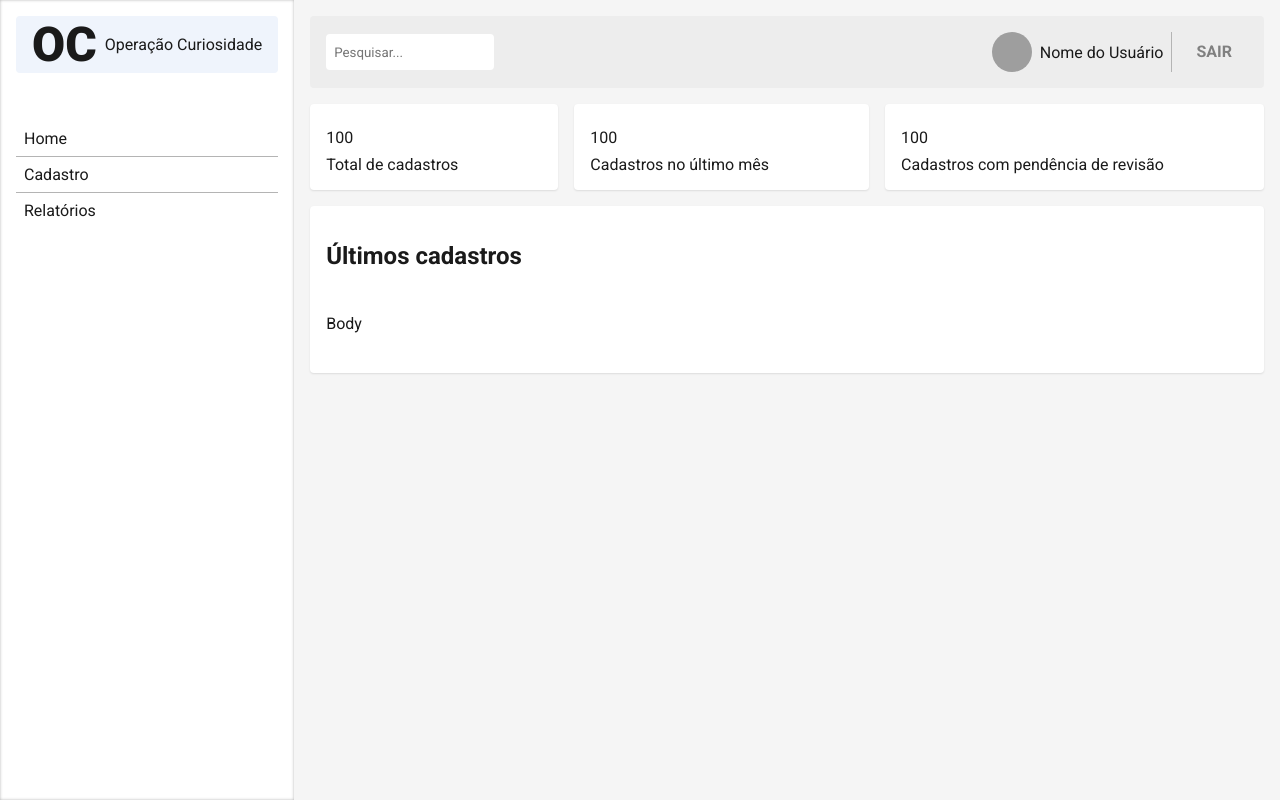
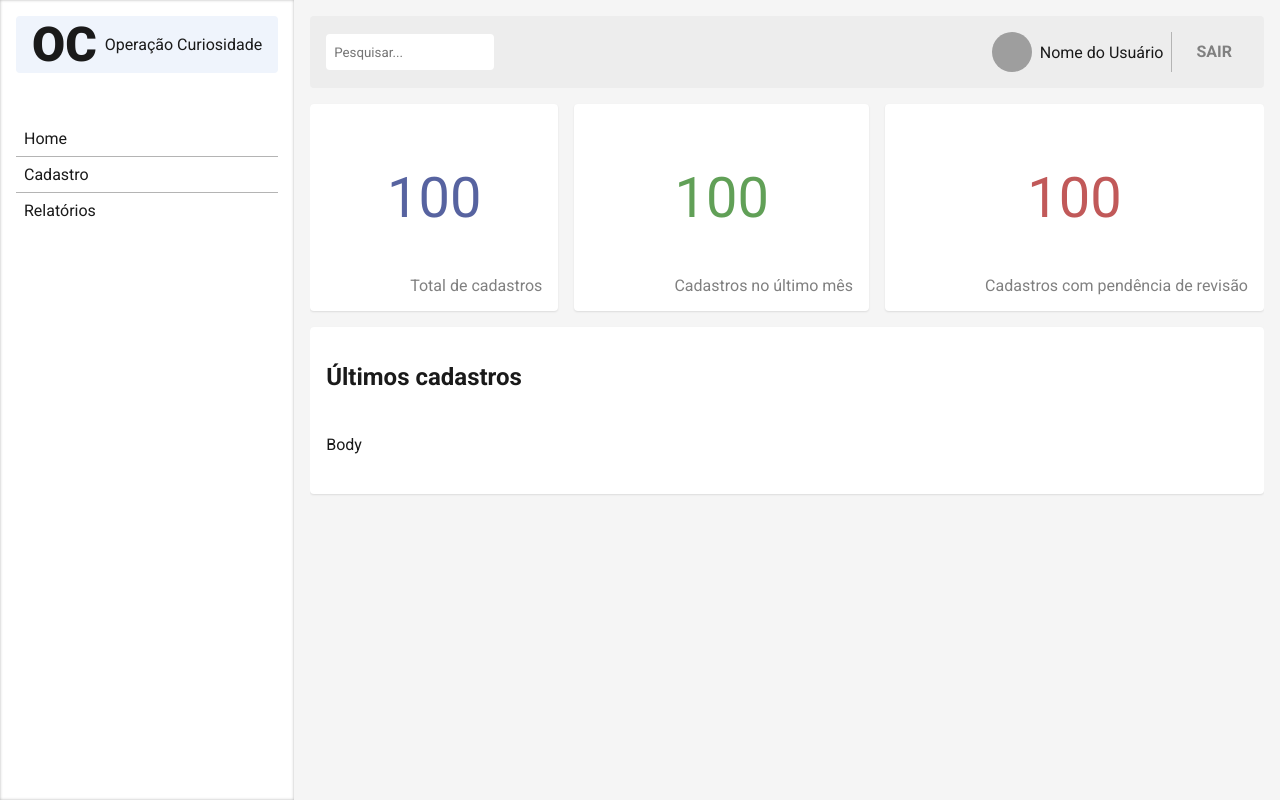
Before and after one commit to brunovbsilva/desafio-forlogic, an Angular app: page /login in a window 1280 px wide. Both pictures are taken after typing "name@example.com", "Sample123" into the empty fields and a click on the button "ENTRAR". Built offline with nearby package versions, Linux system fonts and the light colour scheme; grey boxes are pictures that could not be loaded.

Commit message:
fix: some styles

```diff
--- a/src/app/layout/layout.component.scss
+++ b/src/app/layout/layout.component.scss
@@ -47,6 +47,8 @@
 	flex-direction: column;
 	flex: 1 1 auto;
 	margin: 1rem;
+	overflow-x: hidden;
+	overflow-y: auto;
 	.main-header {
 		display: flex;
 		background-color: var(--header-color);
--- a/src/app/pages/home/home.component.html
+++ b/src/app/pages/home/home.component.html
@@ -1,26 +1,26 @@
 <div class="card-row" data-test="card-row">
 	<app-card data-test="total-card">
 		<ng-container body>
-			<span>100</span>
+			<span class="card-score card-score--primary">100</span>
 		</ng-container>
 		<ng-container footer>
-			<span>Total de cadastros</span>
+			<span class="card-hint">Total de cadastros</span>
 		</ng-container>
 	</app-card>
 	<app-card data-test="last-month-card">
 		<ng-container body>
-			<span>100</span>
+			<span class="card-score card-score--success">100</span>
 		</ng-container>
 		<ng-container footer>
-			<span>Cadastros no último mês</span>
+			<span class="card-hint">Cadastros no último mês</span>
 		</ng-container>
 	</app-card>
 	<app-card data-test="pending-card">
 		<ng-container body>
-			<span>100</span>
+			<span class="card-score card-score--danger">100</span>
 		</ng-container>
 		<ng-container footer>
-			<span>Cadastros com pendência de revisão</span>
+			<span class="card-hint">Cadastros com pendência de revisão</span>
 		</ng-container>
 	</app-card>
 </div>
--- a/src/app/pages/home/home.component.scss
+++ b/src/app/pages/home/home.component.scss
@@ -11,8 +11,27 @@
 
 	app-card {
 		flex: 1 1 auto;
+
+		.card-score {
+			font-size: 3.5rem;
+			line-height: 2.5;
+			text-align: center;
+			&--primary {
+				color: var(--primary-color);
+			}
+			&--success {
+				color: var(--success-color);
+			}
+			&--danger {
+				color: var(--danger-color);
+			}
+		}
+
+		.card-hint {
+			display: block;
+			width: 100%;
+			text-align: end;
+			color: var(--text-hint-color);
+		}
 	}
 }
-
-.main-content {
-}
--- a/src/styles.scss
+++ b/src/styles.scss
@@ -49,6 +49,10 @@ hr {
 input {
 	height: 2.5rem;
 	padding: 0.5rem 1rem;
+	color: var(--text-color);a
+	&::placeholder {
+		color: var(--text-hint-color);
+	}
 }
 
 textarea {
```
